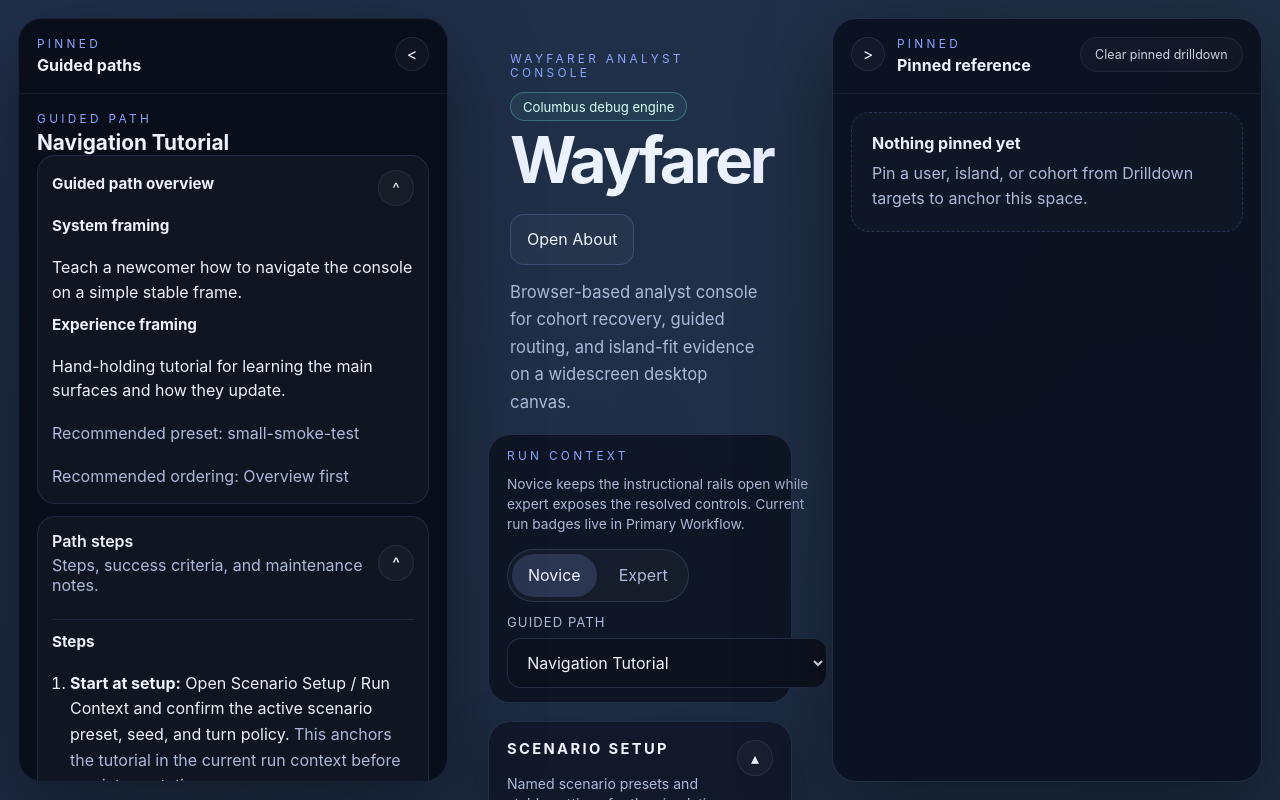
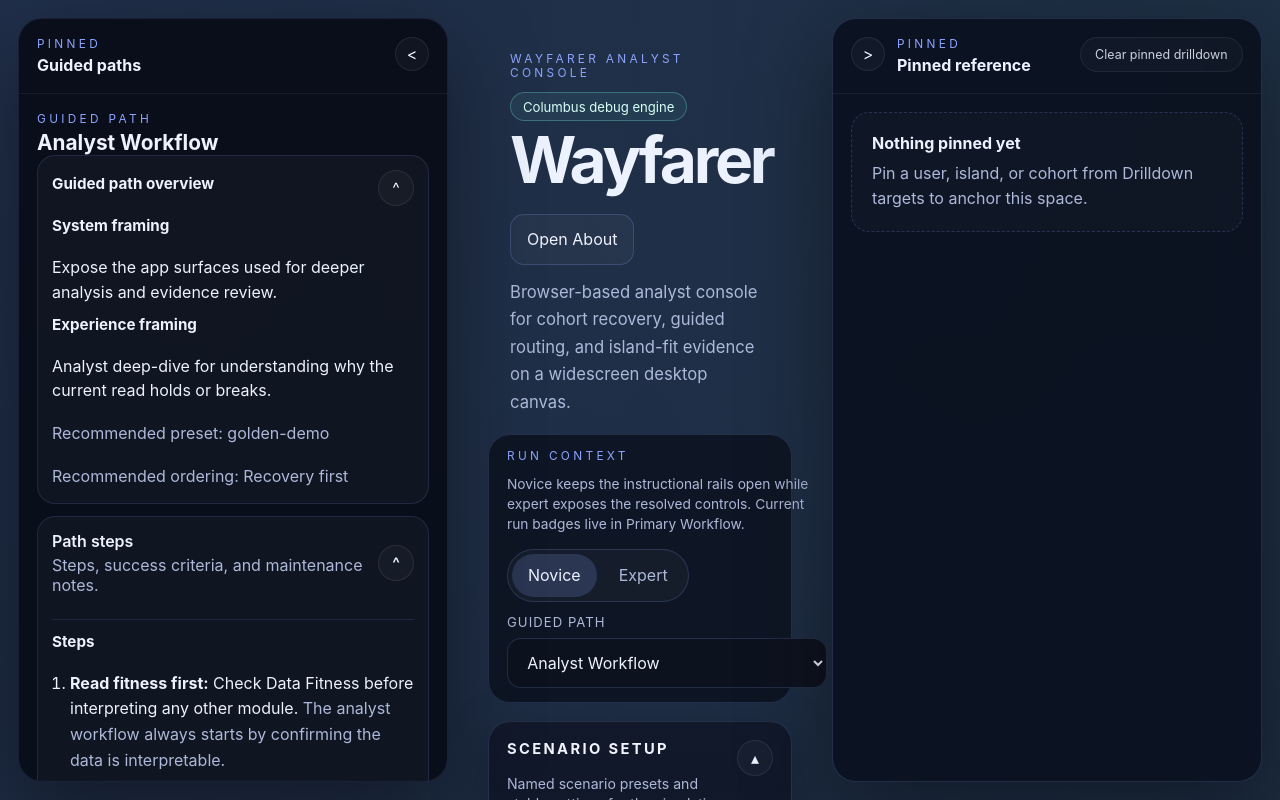
Before and after one commit to BrianUrbanek/Wayfarer, a React (Vite) app: page / in a window 1280 px wide. Shown: the top 800 px of the page. Built offline with nearby package versions, Linux system fonts and the light colour scheme.

Commit message:
Align Golden Demo first-contact guided path

```diff
--- a/src/App.tsx
+++ b/src/App.tsx
@@ -442,7 +442,7 @@ export default function App({ initialGuidanceMode = 'novice' }: AppProps = {}) {
   const [guidanceMode, setGuidanceMode] = useState<GuidanceMode>(initialGuidanceMode);
   const [guidanceOpen, setGuidanceOpen] = useState(initialGuidanceMode === 'novice');
   const [dashboardOrdering] = useState<DashboardOrderingPreset>('overview-first');
-  const [guidedPathId, setGuidedPathId] = useState<GuidedPathId>('navigation-tutorial');
+  const [guidedPathId, setGuidedPathId] = useState<GuidedPathId>('analyst-workflow');
   const [modalKind, setModalKind] = useState<SelectionModalKind>(null);
   const [pinnedDrilldownKind, setPinnedDrilldownKind] = useState<PinnedDrilldownKind>(null);
   const [pinnedTrayCollapsed, setPinnedTrayCollapsed] = useState(initialGuidanceMode !== 'novice');
```
Also changed, not shown: 1 other file (tests, documents, lock files or other folders).
